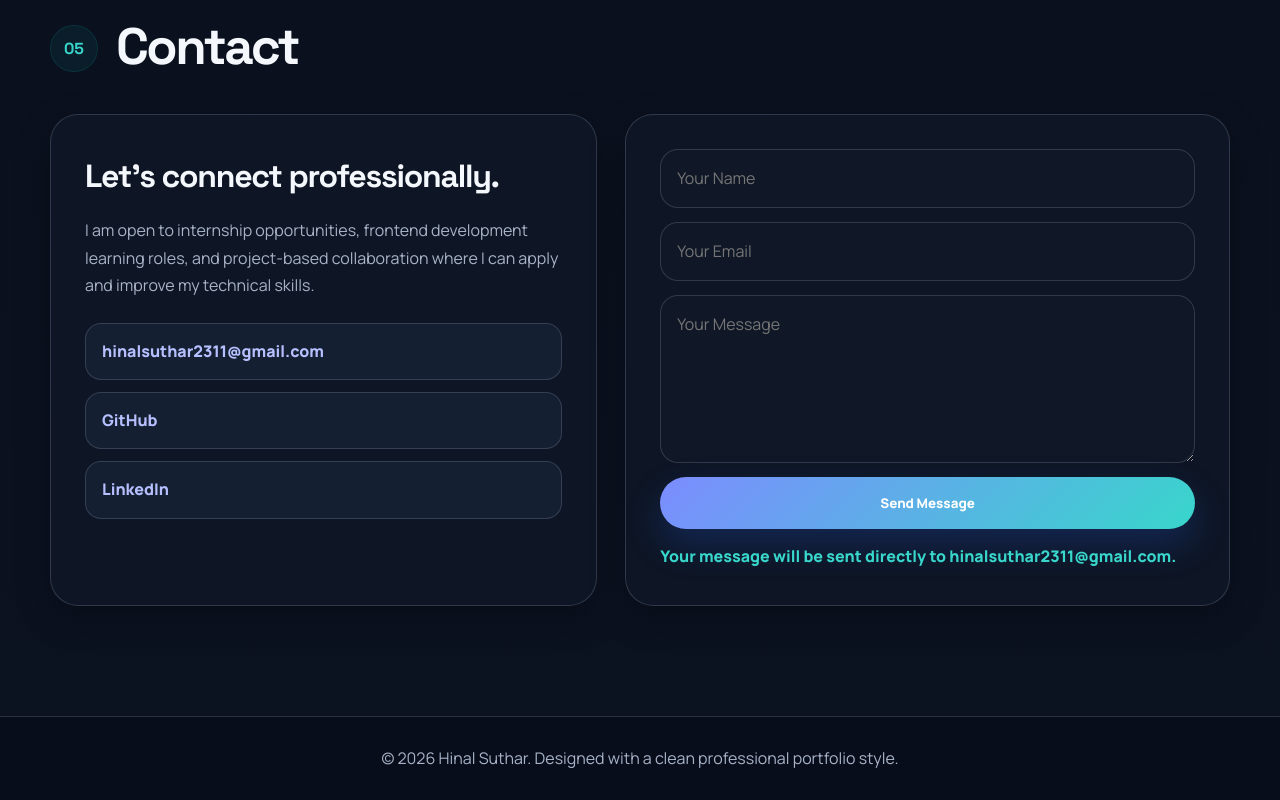
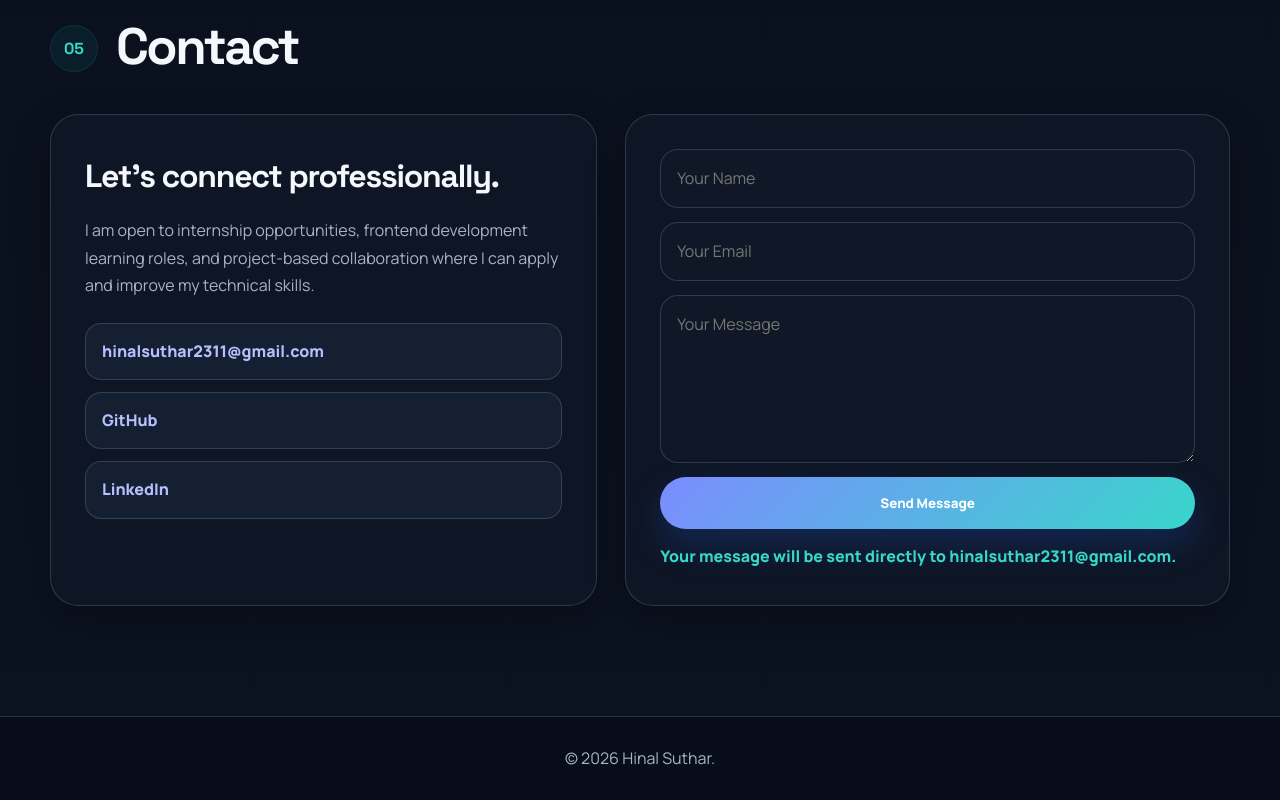
Before and after one commit to buddy-2311/portfolio, a website: page index.html in a window 1280 px wide. Shown: the part 6285-7085 px from the top of the page. Drawn offline with Linux system fonts and the light colour scheme.

Commit message:
Update index.html

```diff
--- a/index.html
+++ b/index.html
@@ -363,7 +363,7 @@
   </div>
 
   <footer>
-    <p>© 2026 Hinal Suthar. Designed with a clean professional portfolio style.</p>
+    <p>© 2026 Hinal Suthar.</p>
   </footer>
 
   <script src="script.js"></script>
```
